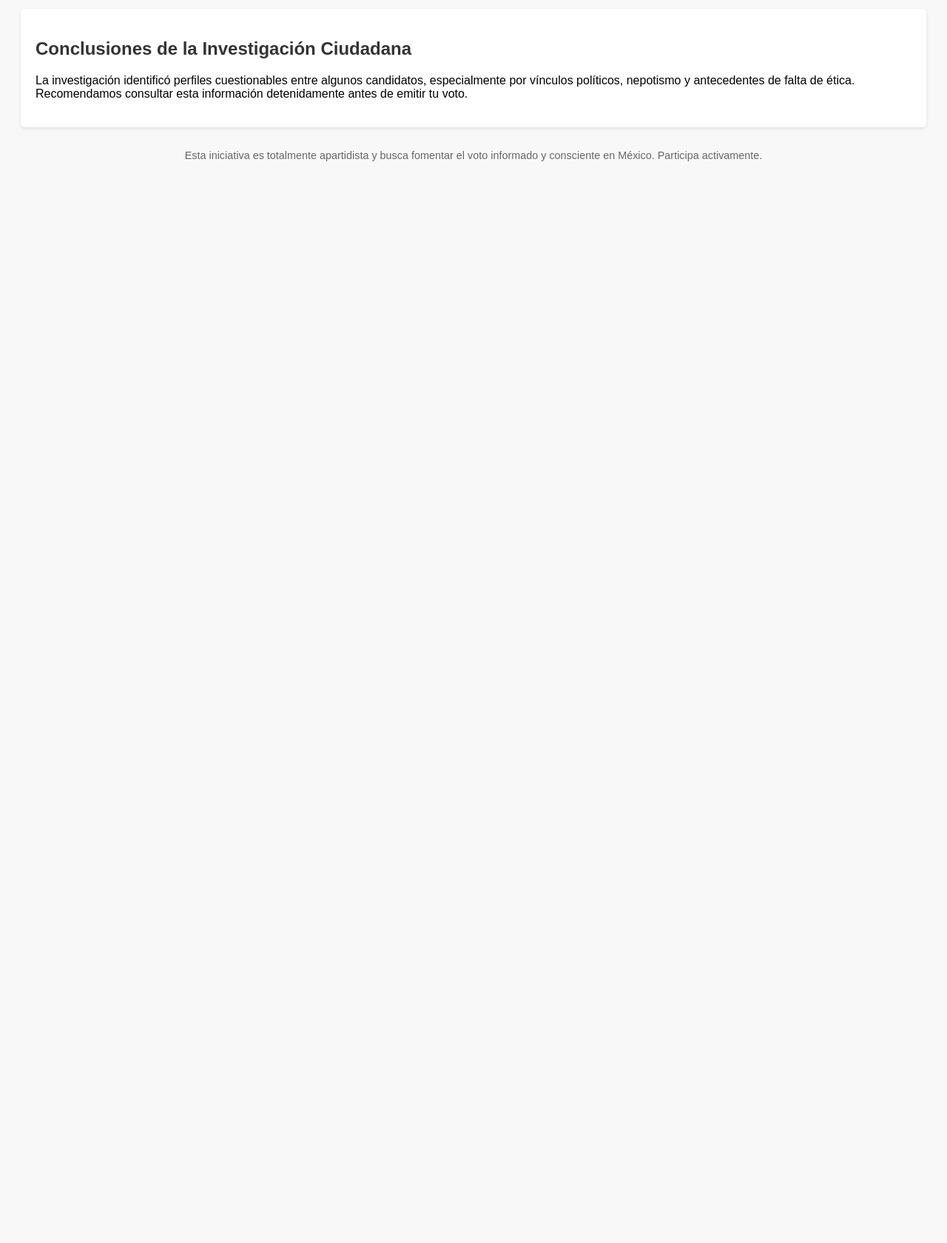
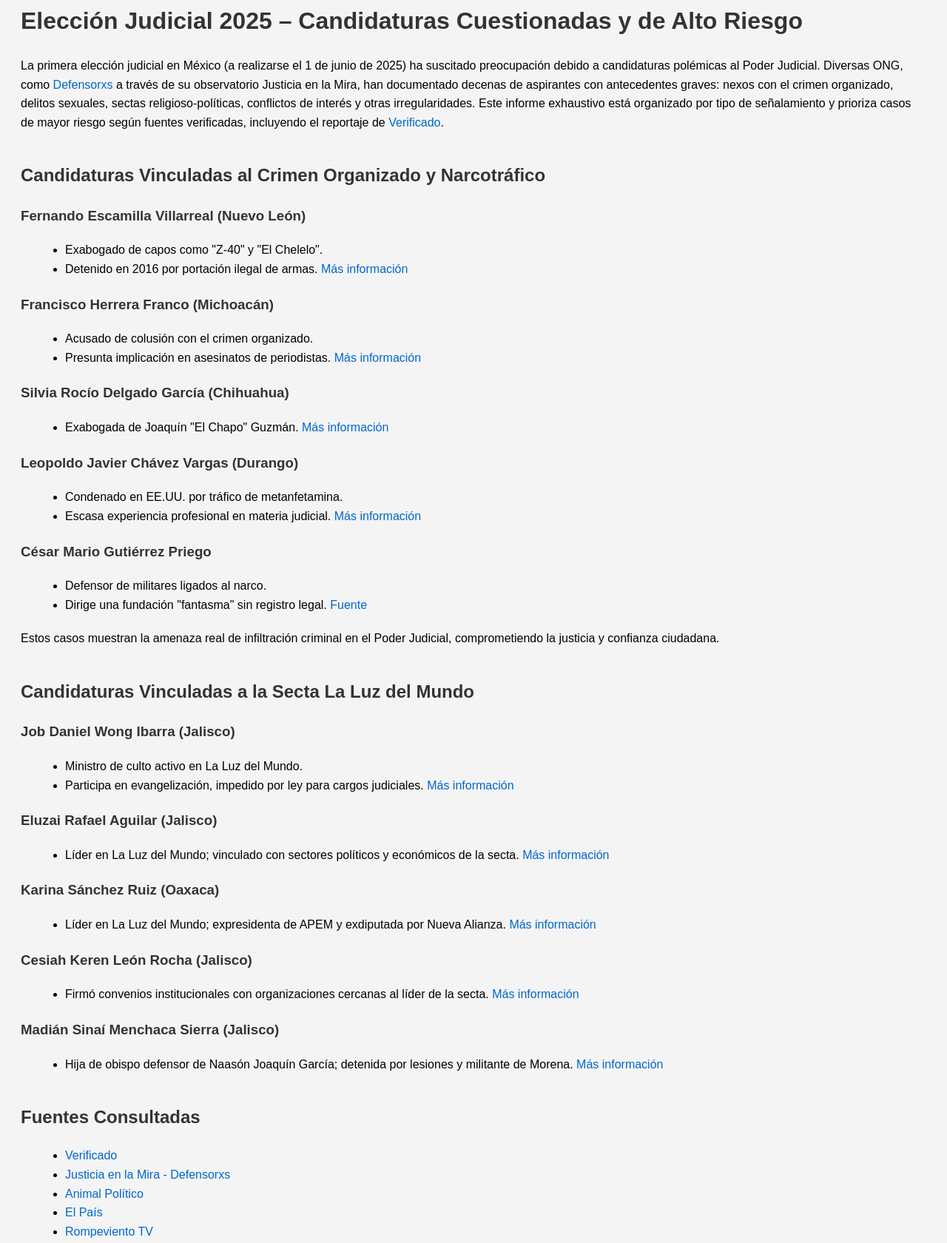
Before and after one commit to mdatosweb/eleccionesjuecesmx, a plain HTML site: page inicio.html in a window 1280 px wide. Shown: the part 46-1726 px from the top of the page at 74% size. Before the commit the page ends 800 px from the top, so only its background shows below. Drawn offline with Linux system fonts and the light colour scheme.

Commit message:
Update inicio.html

```diff
--- a/inicio.html
+++ b/inicio.html
@@ -3,30 +3,121 @@
 <head>
     <meta charset="UTF-8">
     <meta name="viewport" content="width=device-width, initial-scale=1.0">
-    <title>Candidaturas al Poder Judicial 2025 - Investigación Ciudadana</title>
+    <title>Elección Judicial 2025 - Candidaturas Cuestionadas y de Alto Riesgo</title>
     <style>
-        body { font-family: Arial, sans-serif; padding: 20px; background-color: #f8f8f8; }
-        h1, h2 { color: #333; }
-        table { width: 100%; border-collapse: collapse; margin-top: 20px; }
-        th, td { padding: 10px; border: 1px solid #ddd; text-align: left; }
-        th { background-color: #f0f0f0; }
-        tr:nth-child(even) { background-color: #ffffff; }
-        tr:hover { background-color: #f1f1f1; }
-        a { color: #007BFF; text-decoration: none; }
+        body { font-family: Arial, sans-serif; line-height: 1.6; padding: 20px; background-color: #f4f4f4; }
+        h1, h2, h3 { color: #333; }
+        a { color: #0066cc; text-decoration: none; }
         a:hover { text-decoration: underline; }
-        .footer { font-size: 0.9em; margin-top: 30px; text-align: center; color: #666; }
-        .info-section { margin-top: 30px; padding: 20px; background-color: #fff; border-radius: 5px; box-shadow: 0 2px 4px rgba(0,0,0,0.1); }
+        .section { margin-bottom: 40px; }
+        .candidate { margin-bottom: 20px; }
+        ul { margin-left: 20px; }
     </style>
 </head>
 <body>
-</table>
 
-<div class="info-section">
-    <h2>Conclusiones de la Investigación Ciudadana</h2>
-    <p>La investigación identificó perfiles cuestionables entre algunos candidatos, especialmente por vínculos políticos, nepotismo y antecedentes de falta de ética. Recomendamos consultar esta información detenidamente antes de emitir tu voto.</p>
+<h1>Elección Judicial 2025 – Candidaturas Cuestionadas y de Alto Riesgo</h1>
+
+<div class="section">
+    <p>La primera elección judicial en México (a realizarse el 1 de junio de 2025) ha suscitado preocupación debido a candidaturas polémicas al Poder Judicial. Diversas ONG, como <a href="https://eleccionjudicial.defensorxs.com/" target="_blank">Defensorxs</a> a través de su observatorio Justicia en la Mira, han documentado decenas de aspirantes con antecedentes graves: nexos con el crimen organizado, delitos sexuales, sectas religioso-políticas, conflictos de interés y otras irregularidades. Este informe exhaustivo está organizado por tipo de señalamiento y prioriza casos de mayor riesgo según fuentes verificadas, incluyendo el reportaje de <a href="https://verificado.com.mx/eleccion-judicial-candidaturas-alto-riesgo/" target="_blank">Verificado</a>.</p>
 </div>
 
-<p class="footer">Esta iniciativa es totalmente apartidista y busca fomentar el voto informado y consciente en México. Participa activamente.</p>
+<div class="section">
+    <h2>Candidaturas Vinculadas al Crimen Organizado y Narcotráfico</h2>
+
+    <div class="candidate">
+        <h3>Fernando Escamilla Villarreal (Nuevo León)</h3>
+        <ul>
+            <li>Exabogado de capos como "Z-40" y "El Chelelo".</li>
+            <li>Detenido en 2016 por portación ilegal de armas. <a href="https://eleccionjudicial.defensorxs.com/project/fernando-escamilla-villareal/" target="_blank">Más información</a></li>
+        </ul>
+    </div>
+
+    <div class="candidate">
+        <h3>Francisco Herrera Franco (Michoacán)</h3>
+        <ul>
+            <li>Acusado de colusión con el crimen organizado.</li>
+            <li>Presunta implicación en asesinatos de periodistas. <a href="https://eleccionjudicial.defensorxs.com/project/francisco-herrera-franco/" target="_blank">Más información</a></li>
+        </ul>
+    </div>
+
+    <div class="candidate">
+        <h3>Silvia Rocío Delgado García (Chihuahua)</h3>
+        <ul>
+            <li>Exabogada de Joaquín "El Chapo" Guzmán. <a href="https://eleccionjudicial.defensorxs.com/project/silvia-rocio-delgado-garcia/" target="_blank">Más información</a></li>
+        </ul>
+    </div>
+
+    <div class="candidate">
+        <h3>Leopoldo Javier Chávez Vargas (Durango)</h3>
+        <ul>
+            <li>Condenado en EE.UU. por tráfico de metanfetamina.</li>
+            <li>Escasa experiencia profesional en materia judicial. <a href="https://eleccionjudicial.defensorxs.com/project/leopoldo-javier-chavez-vargas/" target="_blank">Más información</a></li>
+        </ul>
+    </div>
+
+    <div class="candidate">
+        <h3>César Mario Gutiérrez Priego</h3>
+        <ul>
+            <li>Defensor de militares ligados al narco.</li>
+            <li>Dirige una fundación "fantasma" sin registro legal. <a href="https://rompeviento.tv" target="_blank">Fuente</a></li>
+        </ul>
+    </div>
+
+    <p>Estos casos muestran la amenaza real de infiltración criminal en el Poder Judicial, comprometiendo la justicia y confianza ciudadana.</p>
+</div>
+
+<div class="section">
+    <h2>Candidaturas Vinculadas a la Secta La Luz del Mundo</h2>
+
+    <div class="candidate">
+        <h3>Job Daniel Wong Ibarra (Jalisco)</h3>
+        <ul>
+            <li>Ministro de culto activo en La Luz del Mundo.</li>
+            <li>Participa en evangelización, impedido por ley para cargos judiciales. <a href="https://eleccionjudicial.defensorxs.com/project/job-daniel-wong-ibarra/" target="_blank">Más información</a></li>
+        </ul>
+    </div>
+
+    <div class="candidate">
+        <h3>Eluzai Rafael Aguilar (Jalisco)</h3>
+        <ul>
+            <li>Líder en La Luz del Mundo; vinculado con sectores políticos y económicos de la secta. <a href="https://eleccionjudicial.defensorxs.com/project/eluzai-rafael-aguilar/" target="_blank">Más información</a></li>
+        </ul>
+    </div>
+
+    <div class="candidate">
+        <h3>Karina Sánchez Ruiz (Oaxaca)</h3>
+        <ul>
+            <li>Líder en La Luz del Mundo; expresidenta de APEM y exdiputada por Nueva Alianza. <a href="https://eleccionjudicial.defensorxs.com/project/karina-sanchez-ruiz/" target="_blank">Más información</a></li>
+        </ul>
+    </div>
+
+    <div class="candidate">
+        <h3>Cesiah Keren León Rocha (Jalisco)</h3>
+        <ul>
+            <li>Firmó convenios institucionales con organizaciones cercanas al líder de la secta. <a href="https://eleccionjudicial.defensorxs.com/project/cesiah-keren-leon-rocha/" target="_blank">Más información</a></li>
+        </ul>
+    </div>
+
+    <div class="candidate">
+        <h3>Madián Sinaí Menchaca Sierra (Jalisco)</h3>
+        <ul>
+            <li>Hija de obispo defensor de Naasón Joaquín García; detenida por lesiones y militante de Morena. <a href="https://eleccionjudicial.defensorxs.com/project/madian-sinai-menchaca-sierra/" target="_blank">Más información</a></li>
+        </ul>
+    </div>
+
+</div>
+
+<div class="section">
+    <h2>Fuentes Consultadas</h2>
+    <ul>
+        <li><a href="https://verificado.com.mx/eleccion-judicial-candidaturas-alto-riesgo/" target="_blank">Verificado</a></li>
+        <li><a href="https://eleccionjudicial.defensorxs.com/" target="_blank">Justicia en la Mira - Defensorxs</a></li>
+        <li><a href="https://animalpolitico.com" target="_blank">Animal Político</a></li>
+        <li><a href="https://elpais.com" target="_blank">El País</a></li>
+        <li><a href="https://rompeviento.tv" target="_blank">Rompeviento TV</a></li>
+    </ul>
+</div>
 
 </body>
 </html>
```
